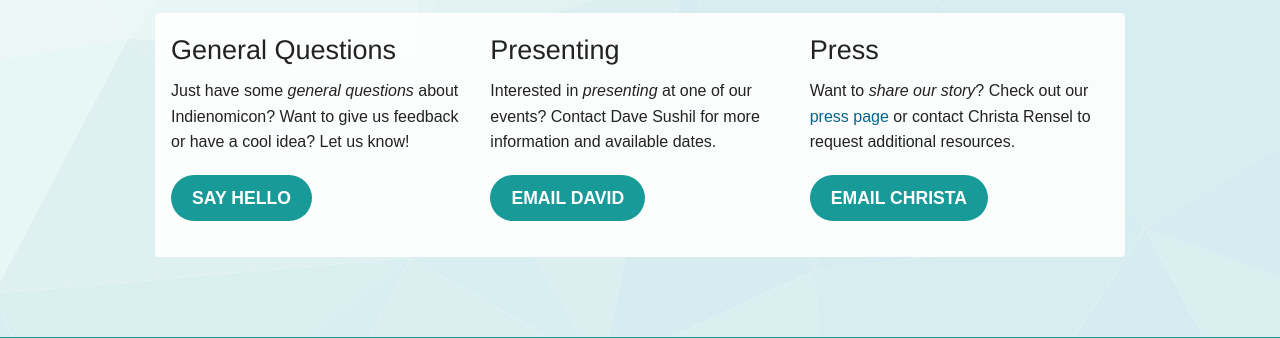
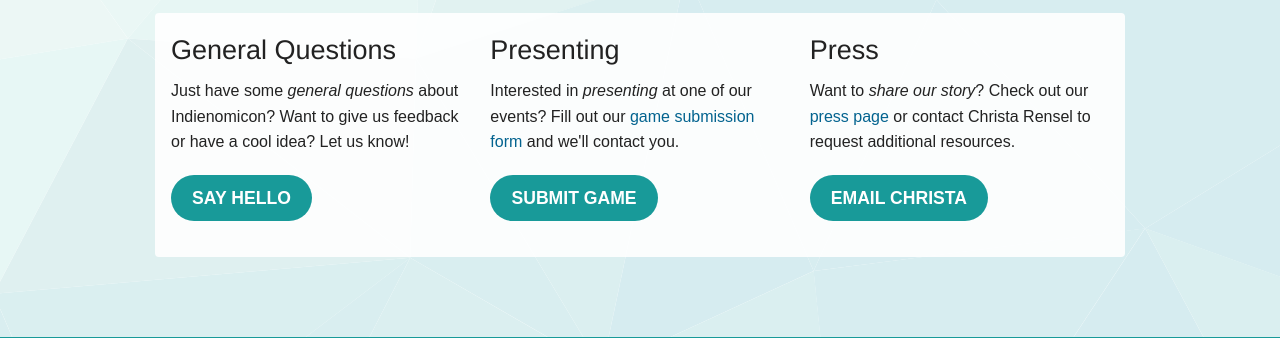
Before and after one commit to nickpettit/indienomicon, a PHP site: page /contact.php in a window 1280 px wide. Shown: the part 260-598 px from the top of the page. Run offline with PHP 8.4, Linux system fonts and the light colour scheme; some web fonts are replaced.

Commit message:
Added Jot form link to the contact and game pages.

```diff
--- a/contact.php
+++ b/contact.php
@@ -15,8 +15,8 @@
             </li>
             <li>
               <h3>Presenting</h3>
-              <p>Interested in <em>presenting</em> at one of our events? Contact Dave Sushil for more information and available dates.</p>
-              <a class="btn" href="mailto:david@indienomicon.com">Email David</a>
+              <p>Interested in <em>presenting</em> at one of our events? Fill out our <a href="http://form.jotform.us/form/50304551686151">game submission form</a> and we'll contact you.</p>
+              <a class="btn" href="http://form.jotform.us/form/50304551686151">Submit Game</a>
             </li>
             <li>
               <h3>Press</h3>
--- a/games.php
+++ b/games.php
@@ -5,6 +5,7 @@
       <div class="small-12 columns">
         <h2>Games</h2>
         <p>Indienomicon events feature games created by indie developers that are local to the Central Florida area. Here you'll find all the games that have been presented at past events. If you'd like to come to our next event, check out the <a href="index.php">home page</a> for details.</p>
+        <p>Interested in <em>presenting</em> at one of our events? Fill out our <a href="http://form.jotform.us/form/50304551686151">game submission form</a> and we'll contact you.</p>
 
         <div class="game row collapse content-block">
           <div class="small-12 medium-1 columns game-image">
```
